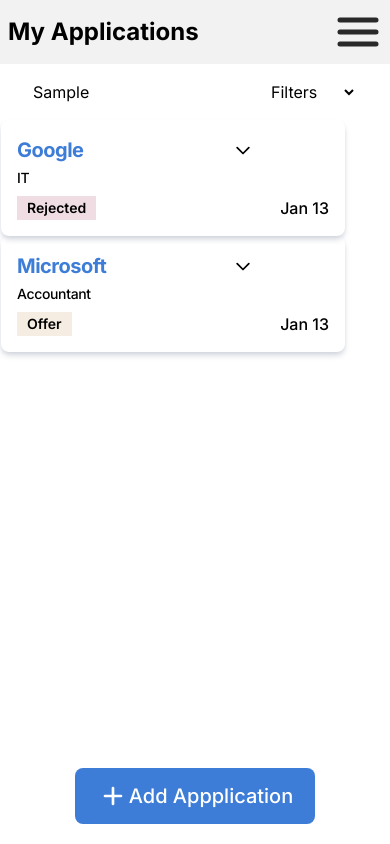
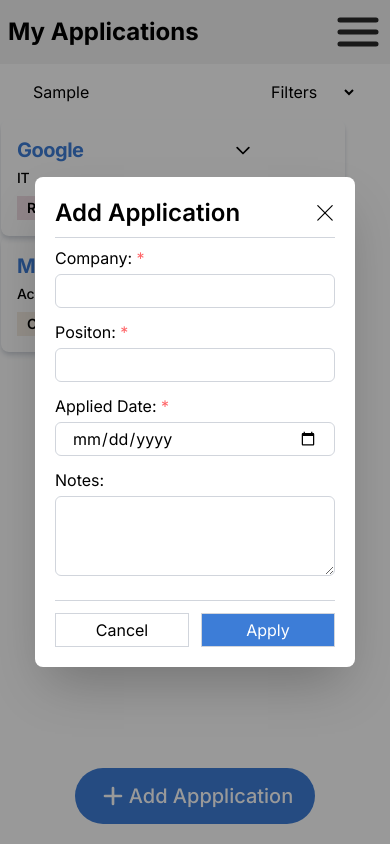
Before and after one commit to Dev-EthanR/Job-Tracker, a React (Vite) app: page / in a window 390 px wide. Both pictures are taken after typing "Sample" into the empty fields and a click on the button "Add Appplication". Built offline with nearby package versions, Linux system fonts and the light colour scheme.

Commit message:
build add modal

```diff
--- a/package.json
+++ b/package.json
@@ -10,10 +10,13 @@
     "preview": "vite preview"
   },
   "dependencies": {
+    "@hookform/resolvers": "^5.2.2",
     "@tailwindcss/vite": "^4.1.18",
     "react": "^19.2.0",
     "react-dom": "^19.2.0",
-    "tailwindcss": "^4.1.18"
+    "react-hook-form": "^7.71.1",
+    "tailwindcss": "^4.1.18",
+    "zod": "^4.3.5"
   },
   "devDependencies": {
     "@eslint/js": "^9.39.1",
--- a/src/App.tsx
+++ b/src/App.tsx
@@ -1,13 +1,35 @@
+import {
+  createContext,
+  useState,
+  type Dispatch,
+  type SetStateAction,
+} from "react";
 import Header from "./components/features/Header";
 import NavBar from "./components/features/NavBar";
 import Card from "./components/ui/Card";
 import useIsMobile from "./hooks/useIsMobile";
 
+interface Data {
+  company: string;
+  position: string;
+  date: string;
+  notes?: string;
+}
+
+interface DataType {
+  data: Data[];
+  setData: Dispatch<SetStateAction<Data[]>>;
+}
+
+export const DataCtx = createContext<DataType | null>(null);
+
 function App() {
   const isMobile: boolean = useIsMobile();
   const date: Date = new Date();
+  const [data, setData] = useState<Data[]>([]);
 
   return (
+    <DataCtx.Provider value={{ data, setData }}>
       <div
         className={`font-inter h-dvh w-full flex ${
           isMobile && " flex-col items-center"
@@ -28,8 +50,18 @@ function App() {
             date={date}
             status={{ name: "Offer", color: "bg-interview" }}
           />
+          {data.map((d) => (
+            <Card
+              key={d.company}
+              company={d.company}
+              title={d.position}
+              date={date}
+              status={{ name: "Offer", color: "bg-interview" }}
+            />
+          ))}
         </main>
       </div>
+    </DataCtx.Provider>
   );
 }
 
--- /dev/null
+++ b/src/components/features/AddModal.tsx
@@ -0,0 +1,124 @@
+import { zodResolver } from "@hookform/resolvers/zod";
+import { useForm } from "react-hook-form";
+import { z } from "zod";
+import close from "../../assets/icons/menu-close.svg";
+import useAddModal from "../../hooks/useAddModal";
+import useData from "../../hooks/useData";
+
+const schema = z.object({
+  company: z.string().max(30).min(1, "Company is required"),
+  position: z.string().max(30).min(1, "Position is required"),
+  date: z.iso.date("Date is required"),
+  notes: z.string().max(200).optional(),
+});
+
+type FormDataShape = z.infer<typeof schema>;
+
+const AddModal = () => {
+  const {
+    register,
+    reset,
+    handleSubmit,
+    formState: { errors },
+  } = useForm({
+    resolver: zodResolver(schema),
+  });
+  const { modalOpen, setModalOpen } = useAddModal();
+  const { setData } = useData();
+
+  if (!modalOpen) return null;
+
+  const onSubmit = (data: FormDataShape) => {
+    reset();
+    setData((prevData) => [...prevData, data]);
+    setModalOpen(false);
+  };
+
+  return (
+    <>
+      <form
+        onSubmit={handleSubmit(onSubmit)}
+        className="absolute left-1/2 top-1/2 z-20 -translate-x-1/2 -translate-y-1/2 flex flex-col bg-white p-5 rounded-lg shadow-2xl w-80 md:w-140"
+      >
+        <div className="flex justify-between border-b border-gray-300 pb-2 mb-2">
+          <h2 className="text-2xl font-semibold">Add Application</h2>
+          <button aria-label="close" onClick={() => setModalOpen(false)}>
+            <img className="w-5" src={close} alt="" />
+          </button>
+        </div>
+        <div>
+          <label className="flex justify-between" htmlFor="company">
+            <span>
+              Company: <span className="text-red-400">*</span>
+            </span>
+            {errors.company && (
+              <span className="text-red-400">{errors.company.message}</span>
+            )}
+          </label>
+          <input
+            className="border-gray-300 border rounded-md mt-1 mb-3 h-8 w-full p-4 focus:outline-gray-400"
+            id="company"
+            type="text"
+            {...register("company")}
+            aria-required
+            autoComplete="off"
+          />
+          <label className="flex justify-between" htmlFor="position">
+            <span>
+              Positon: <span className="text-red-400">*</span>
+            </span>
+            {errors.position && (
+              <span className="text-red-400">{errors.position.message}</span>
+            )}
+          </label>
+          <input
+            className="border-gray-300 border rounded-md mt-1 mb-3 h-8 w-full p-4 focus:outline-gray-400"
+            id="position"
+            {...register("position")}
+            type="text"
+            aria-required
+            autoComplete="off"
+          />
+          <label className="flex justify-between" htmlFor="date">
+            <span>
+              Applied Date: <span className="text-red-400">*</span>
+            </span>
+            {errors.date && (
+              <span className="text-red-400">{errors.date.message}</span>
+            )}
+          </label>
+          <input
+            className="border-gray-300 border rounded-md mt-1 mb-3 h-8 w-full p-4 focus:outline-gray-400"
+            id="date"
+            {...register("date")}
+            type="date"
+            aria-required
+          />
+          <label htmlFor="notes">Notes:</label>
+          <textarea
+            id="notes"
+            {...register("notes")}
+            className="block w-full border-gray-300 border rounded-md mt-1 mb-3 h-20 p-4 focus:outline-gray-400"
+          ></textarea>
+        </div>
+        <div className="flex gap-3 border-t border-gray-300 pt-3 mt-3">
+          <button
+            className="border-gray-300 border p-1 w-full"
+            onClick={() => setModalOpen(false)}
+          >
+            Cancel
+          </button>
+          <button
+            className="bg-accent text-white border-gray-300 border p-1 w-full"
+            type="submit"
+          >
+            Apply
+          </button>
+        </div>
+      </form>
+      <div className="absolute top-0 left-0 w-full h-full z-10 bg-black/40"></div>
+    </>
+  );
+};
+
+export default AddModal;
--- a/src/components/features/Header.tsx
+++ b/src/components/features/Header.tsx
@@ -1,9 +1,26 @@
+import {
+  createContext,
+  useState,
+  type SetStateAction,
+  type Dispatch,
+} from "react";
 import plus from "../../assets/icons/plus.svg";
 import useIsMobile from "../../hooks/useIsMobile";
+import AddModal from "./AddModal";
+
+interface modalContext {
+  modalOpen: boolean;
+  setModalOpen: Dispatch<SetStateAction<boolean>>;
+}
+
+export const AddModalCtx = createContext<modalContext | null>(null);
 
 const Header = () => {
   const isMobile: boolean = useIsMobile();
+  const [modalOpen, setModalOpen] = useState<boolean>(false);
+
   return (
+    <AddModalCtx.Provider value={{ modalOpen, setModalOpen }}>
       <header className="w-full flex justify-between items-start p-4 px-8">
         <div className="flex">
           <input type="text" placeholder="Search..." />
@@ -18,14 +35,19 @@ const Header = () => {
           </select>
         </div>
         <button
-        className={`rounded-lg ${
-          isMobile && "absolute bottom-5 left-1/2 -translate-x-1/2 rounded-full"
+          className={` ${
+            isMobile
+              ? "absolute bottom-5 left-1/2 -translate-x-1/2 rounded-full"
+              : "rounded-lg"
           } flex items-center justify-center w-60 py-3 text-xl font-medium bg-accent text-white hover:brightness-115 cursor-pointer`}
+          onClick={() => setModalOpen(true)}
         >
           <img className="w-8 filter brightness-0 invert" src={plus} alt="" />
           Add Appplication
         </button>
+        <AddModal />
       </header>
+    </AddModalCtx.Provider>
   );
 };
 
--- /dev/null
+++ b/src/hooks/useAddModal.ts
@@ -0,0 +1,13 @@
+// context/useModal.ts
+import { useContext } from "react";
+import { AddModalCtx } from "../components/features/Header";
+
+export default function useAddModal() {
+  const ctx = useContext(AddModalCtx);
+
+  if (!ctx) {
+    throw new Error("useModal must be used within AddModalCtx.Provider");
+  }
+
+  return ctx;
+}
--- /dev/null
+++ b/src/hooks/useData.ts
@@ -0,0 +1,13 @@
+// context/useModal.ts
+import { useContext } from "react";
+import { DataCtx } from "../App";
+
+export default function useData() {
+  const ctx = useContext(DataCtx);
+
+  if (!ctx) {
+    throw new Error("useData must be used within useData.Provider");
+  }
+
+  return ctx;
+}
```
Also changed, not shown: 1 other file (tests, documents, lock files or other folders). Lines whose indentation alone changed are shown as unchanged.
